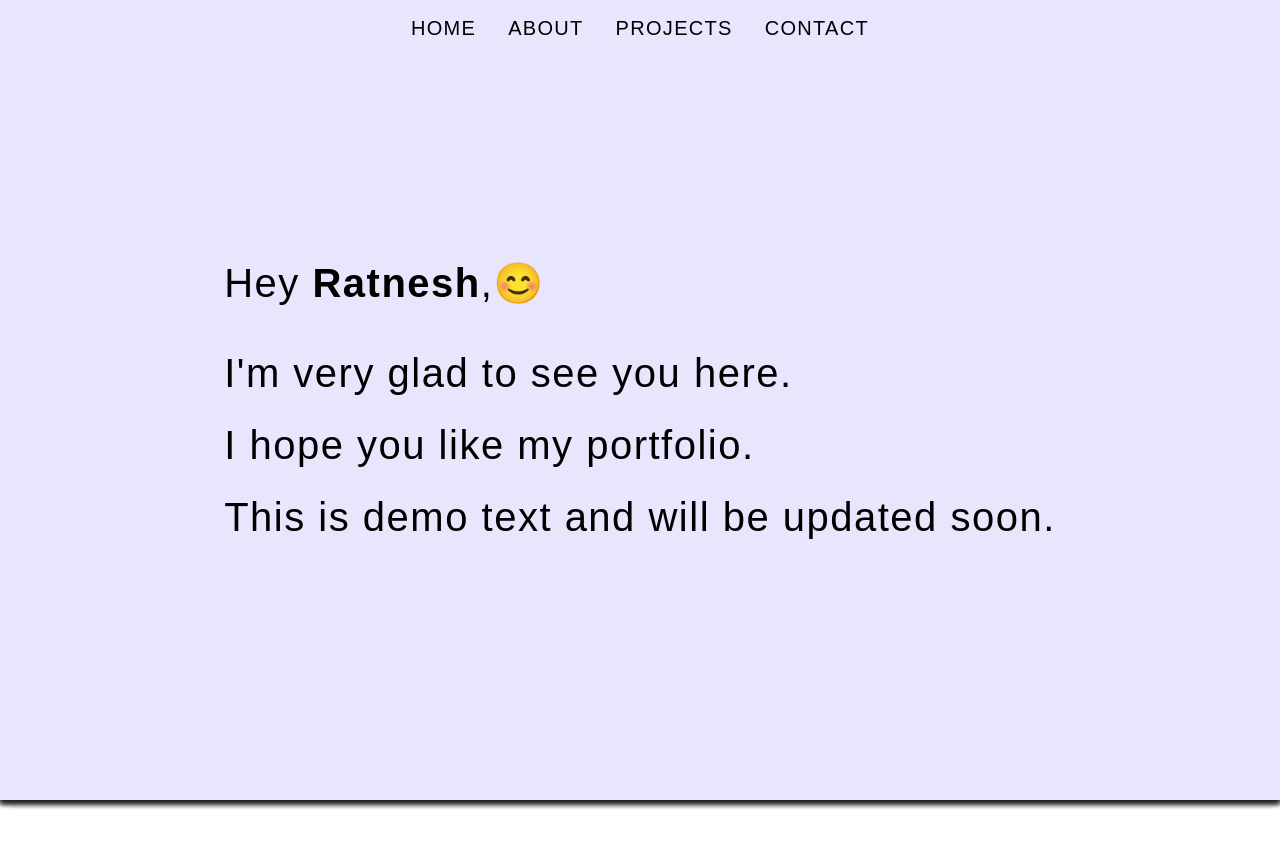
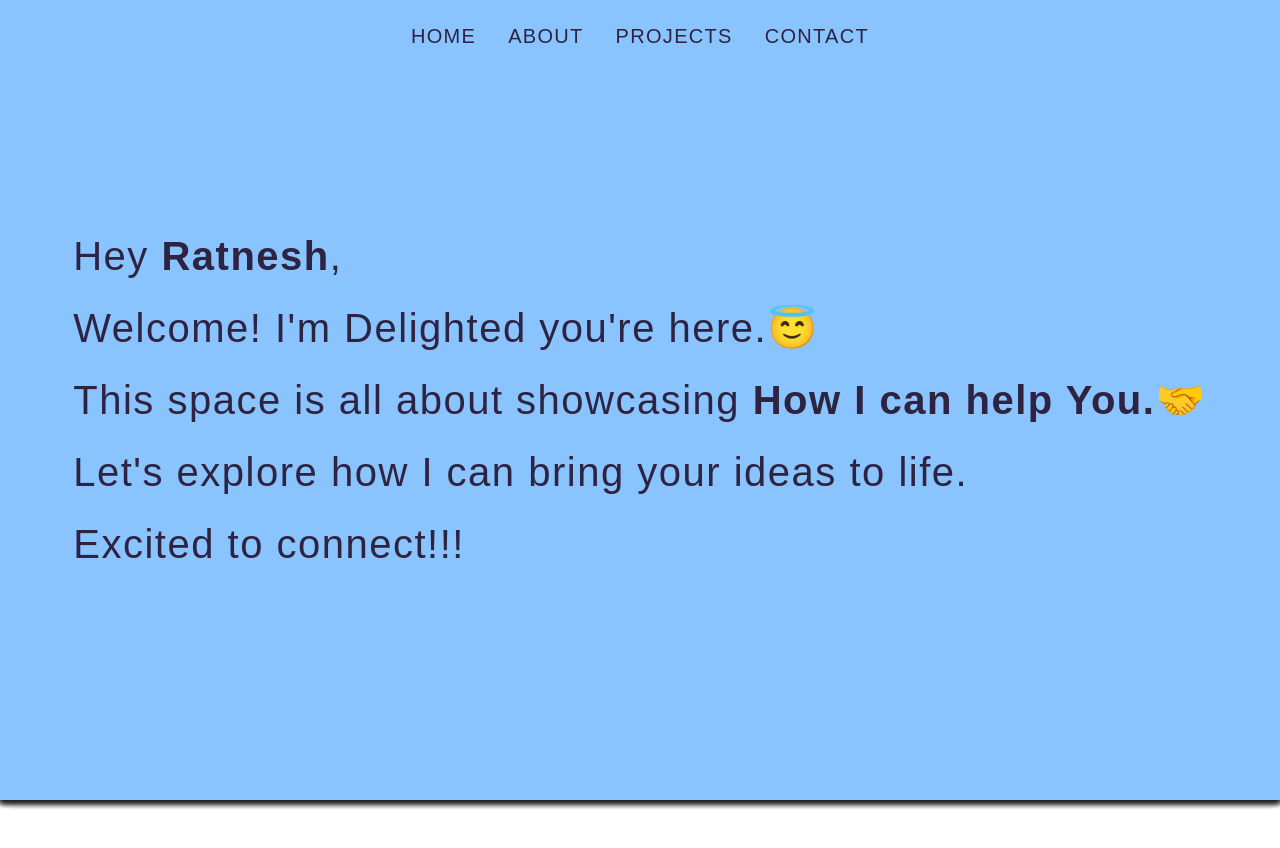
Before and after one commit to ratnesh-mether/my-portfolio, a React (Create React App) app: page / in a window 1280 px wide. Shown: the top 848 px of the page. Built offline with nearby package versions, Linux system fonts and the light colour scheme.

Commit message:
[6]:Welcome Page Update and Sharable CSS.

```diff
--- a/src/Shared/Scss-snippets.scss
+++ b/src/Shared/Scss-snippets.scss
@@ -1,5 +1,15 @@
+$color-dark-one: #2f2342;
+
 @mixin flex-box($alignItem, $justifyContent) {
     display: flex;
     align-items: $alignItem;
     justify-content: $justifyContent;
 }
+
+@mixin font-style($size, $weight, $height, $spacing, $color) {
+    font-size: $size;
+    font-weight: $weight;
+    line-height: $height;
+    letter-spacing: $spacing;
+    color: $color;
+}
--- a/src/components/Header/Header.scss
+++ b/src/components/Header/Header.scss
@@ -3,11 +3,10 @@ header {
     @include flex-box(center, center);
     position: fixed;
     box-sizing: border-box;
-    top: 0;
-    left: 3%;
+    top: 1%;
     z-index: 999;
     height: 56px;
-    width: 94%;
+    width: 100%;
     // background-color: rgba(255, 255, 255, 255);
     background-color: transparent;
     // backdrop-filter: blur(100px);
@@ -30,9 +29,7 @@ header {
     .page-type {
         cursor: pointer;
         a {
-            font-size: 20px;
-            font-weight: 500;
-            letter-spacing: 1.3px;
+            @include font-style(20px, 500, normal, 1.3px, $color-dark-one);
         }
     }
 }
--- a/src/components/Welcome/Welcome.js
+++ b/src/components/Welcome/Welcome.js
@@ -2,12 +2,21 @@ import React from "react";
 import "./Welcome.scss"
 function Welcome() {
     return <div className="welcome-component">
-        <p className="text">Hey <span className="name">Ratnesh</span>,&#128522;</p>
-        <br />
-        <p className="text">I'm very glad to see you here. </p>
-        <p className="text">I hope you like my portfolio.</p>
-        <p className="text">This is demo text and will be updated soon.</p>
+        <p className="text">Hey <span className="name">Ratnesh</span>,</p>
+        <p className="text">Welcome! I'm Delighted you're here.&#128519;</p>
+        <p className="text">This space is all about showcasing <span className="name">How I can help You.</span>&#129309;</p>
+        {/* <p className="text">As a Frontend Developer&#128119;,</p>
+        <p className="text">I'm passionate about creating user-friendly experiences.</p> */}
+        <p className="text">Let's explore how I can bring your ideas to life.</p>
+        <p className="text">Excited to connect!!!</p>
+        {/*
+Welcome! I'm thrilled you're here.
+This space is all about showcasing how I can help you.
+As a frontend developer, I'm passionate about creating user-friendly experiences.
+Let's explore how I can bring your ideas to life!
+Excited to connect and be a part of your next project!
 
+*/}
     </div>;
 }
 
--- a/src/components/Welcome/Welcome.scss
+++ b/src/components/Welcome/Welcome.scss
@@ -1,13 +1,9 @@
+@import "./../../Shared/Scss-snippets.scss";
 .welcome-component {
     .name {
-        font-size: 40px;
-        font-weight: 600;
-        letter-spacing: 1.5px;
+        @include font-style(40px, 600, normal, 1.5px, $color-dark-one);
     }
     .text {
-        font-size: 40px;
-        font-weight: 500;
-        letter-spacing: 1.5px;
-        line-height: 72px;
+        @include font-style(40px, 500, 72px, 1.5px, $color-dark-one);
     }
 }
--- a/src/pages/Home/Home.js
+++ b/src/pages/Home/Home.js
@@ -7,6 +7,7 @@ function Home() {
         <div className="scroll-helper" id="home"></div>
         <section className="base welcome-section">
             <Welcome></Welcome>
+
             {/*
     Intro text for visitor and popup to take the name
     */}
--- a/src/pages/Home/Home.scss
+++ b/src/pages/Home/Home.scss
@@ -20,7 +20,7 @@
         // top: -56px;
     }
     .welcome-section {
-        background-color: #e7e6fc; //
+        background-color: #89c4ff; //#e7e6fc; //
         z-index: 11;
         @include flex-box(center, center);
     }
```
